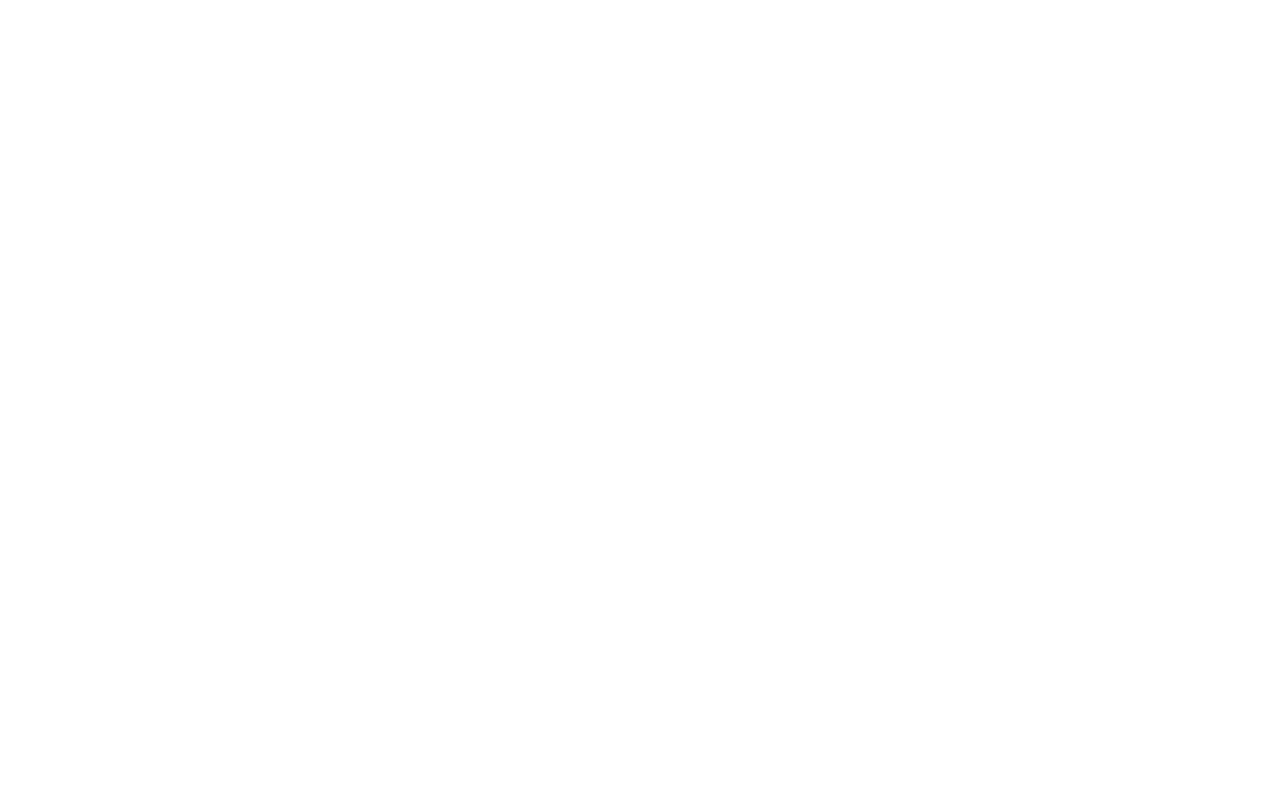
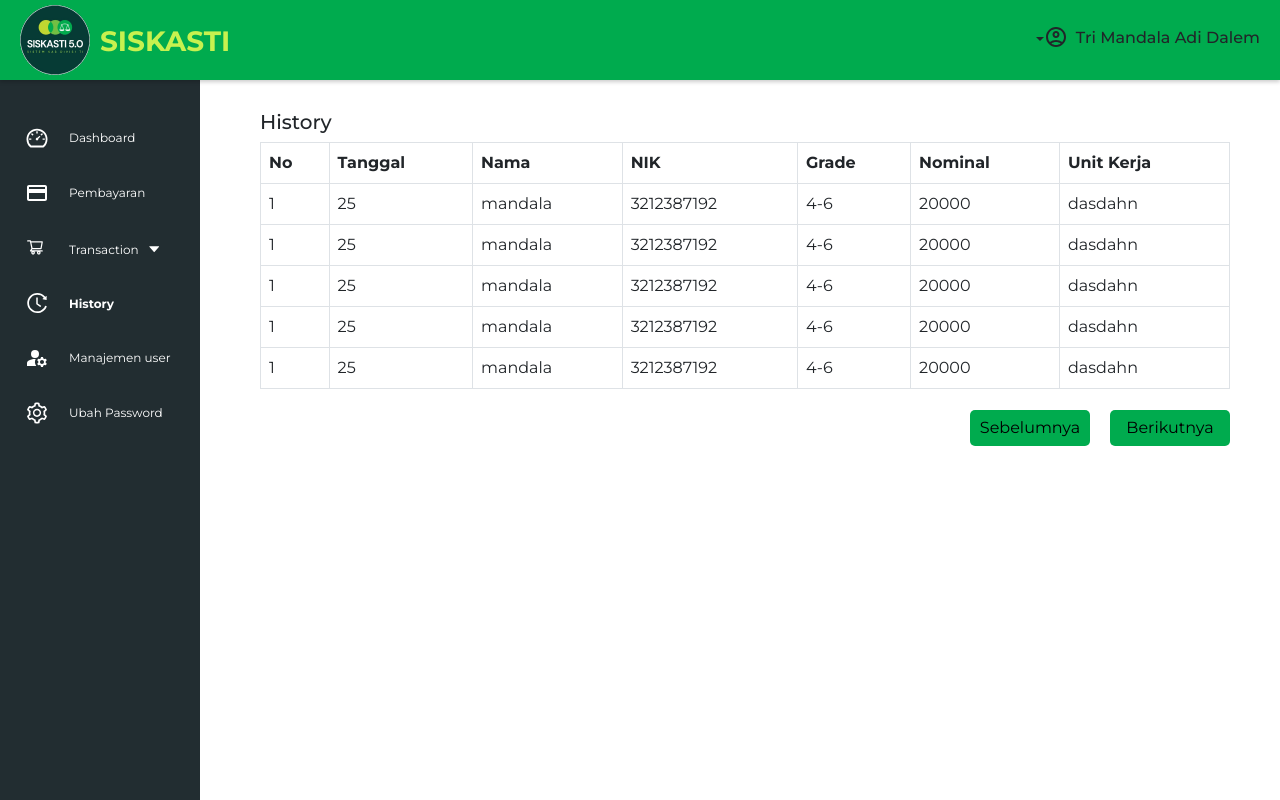
Before and after one commit to mandalaad/siskasti-react, a React (Create React App) app: page /history in a window 1280 px wide. Before the commit this address had no page. Built offline with nearby package versions, Linux system fonts and the light colour scheme.

Commit message:
add history

```diff
--- a/src/App.css
+++ b/src/App.css
@@ -8,6 +8,6 @@
 
 .content {
   margin-left: 220px;
-  margin-top: 70px;
+  margin-top: 80px;
   box-sizing: border-box;
 }
--- a/src/App.js
+++ b/src/App.js
@@ -16,6 +16,7 @@
 import Lpengeluaranbulanan from './Pages/Lpengeluaran-bulanan/Lpengeluaranbulanan';
 import Lpengeluarantahunan from './Pages/Lpengeluaran-tahunan/Lpengeluarantahunan';
 import KaryawanTransaksi from './Pages/karyawan-transaksi/KaryawanTransaksi';
+import KaryawanHistory from './Pages/karyawan-history/KaryawanHistory';
 function App() {
   return (
     <>
@@ -35,6 +36,7 @@
       <Route path='/manajemen-user' Component={Manajemen}/>
       <Route path='/ubah-password' Component={Ubahpassword}/>
       <Route path='/pembayaran' Component={KaryawanTransaksi}/>
+      <Route path='/history' Component={KaryawanHistory}/>
     </Routes>
     </>
   );
--- /dev/null
+++ b/src/Component/history-karyawan/HistoryKaryawan.css
@@ -0,0 +1,20 @@
+.tabel-history {
+  background-color: white;
+  height: auto;
+  margin-top: 10px;
+  padding: 30px 50px 20px 40px;
+}
+.tabel-history .card-body {
+  margin-left: 200px;
+}
+.tabel-history .card-body .table-responsive {
+  margin-top: 30px;
+}
+.tabel-history .buton {
+  display: flex;
+  justify-content: end;
+  gap: 20px;
+}
+.tabel-history .buton button {
+  width: 120px;
+}/*# sourceMappingURL=HistoryKaryawan.css.map */
--- /dev/null
+++ b/src/Component/history-karyawan/HistoryKaryawan.jsx
@@ -0,0 +1,129 @@
+// import axios from 'axios';
+// import React, { useEffect, useState } from 'react'
+import React, { useState } from "react"
+import { Table } from "react-bootstrap"
+import './HistoryKaryawan.css'
+
+function HistoryKaryawan() {
+  //   const [data, setData] = useState([]);
+
+  //   useEffect(() => {
+  //   // Fungsi untuk mendapatkan data dari API
+  //   const fetchData = async () => {
+  //     try {
+  //       const response = await axios.get('URL_API_ANDA');
+  //       setData(response.data);
+  //     } catch (error) {
+  //       console.log(error);
+  //     }
+  //   };
+
+  //   fetchData();
+  // }, []);
+
+  const data = [
+    { no: '1', tanggal: 25, nama: 'mandala', nik:3212387192, grade:'4-6', nominal:20000,unit:'dasdahn' },
+    { no: '1', tanggal: 25, nama: 'mandala', nik:3212387192, grade:'4-6', nominal:20000,unit:'dasdahn' },
+    { no: '1', tanggal: 25, nama: 'mandala', nik:3212387192, grade:'4-6', nominal:20000,unit:'dasdahn' },
+    { no: '1', tanggal: 25, nama: 'mandala', nik:3212387192, grade:'4-6', nominal:20000,unit:'dasdahn' },
+    { no: '1', tanggal: 25, nama: 'mandala', nik:3212387192, grade:'4-6', nominal:20000,unit:'dasdahn' },
+    { no: '1', tanggal: 25, nama: 'mandala', nik:3212387192, grade:'4-6', nominal:20000,unit:'dasdahn' },
+    { no: '1', tanggal: 25, nama: 'mandala', nik:3212387192, grade:'4-6', nominal:20000,unit:'dasdahn' },
+    { no: '1', tanggal: 25, nama: 'mandala', nik:3212387192, grade:'4-6', nominal:20000,unit:'dasdahn' },
+  ];
+
+  const itemsPerPage = 5; // Jumlah data per halaman
+  const [currentPage, setCurrentPage] = useState(1);
+
+  // Menghitung indeks data pertama dan terakhir pada halaman saat ini
+  const lastIndex = currentPage * itemsPerPage;
+  const firstIndex = lastIndex - itemsPerPage;
+  const limitedData = data.slice(firstIndex, lastIndex);
+
+  // Mengubah halaman saat tombol ditekan
+  const nextPage = () => {
+    if (currentPage < Math.ceil(data.length / itemsPerPage)) {
+      setCurrentPage(currentPage + 1);
+    }
+  };
+
+  const prevPage = () => {
+    if (currentPage > 1) {
+      setCurrentPage(currentPage - 1);
+    }
+  };
+
+  return (
+    <>
+    {/* <div className="content">
+        <div className="history">
+        <table>
+            <thead>
+                <tr>
+                <th>No</th>
+                <th>Tanggal</th>
+                <th>Nama</th>
+                <th>NIK</th>
+                <th>Grade</th>
+                <th>Nominal</th>
+                <th>Unit Kerja</th>
+                </tr>
+            </thead>
+            <tbody>
+                {data.map((item, index) => (
+                <tr key={index}>
+                    <td>{item.no}</td>
+                    <td>{item.tanggal}</td>
+                    <td>{item.nama}</td>
+                    <td>{item.nik}</td>
+                    <td>{item.grade}</td>
+                    <td>{item.nominal}</td>
+                    <td>{item.unit}</td>
+                </tr>
+                ))}
+            </tbody>
+        </table>
+        </div>
+    </div> */}
+    <div className="content">
+      <div className="tabel-history">
+      <h5>History</h5>
+      <div className="table-responsive">
+          <Table className="table table-bordered" id="dataTable" width="100%" cellspacing="0" >
+              <thead>
+                  <tr>
+                  <th>No</th>
+                  <th>Tanggal</th>
+                  <th>Nama</th>
+                  <th>NIK</th>
+                  <th>Grade</th>
+                  <th>Nominal</th>
+                  <th>Unit Kerja</th>
+                  </tr>
+              </thead>
+              <tbody>
+                {limitedData.map((item, index) => (
+                  <tr key={index}>
+                    <td>{item.no}</td>
+                    <td>{item.tanggal}</td>
+                    <td>{item.nama}</td>
+                    <td>{item.nik}</td>
+                    <td>{item.grade}</td>
+                    <td>{item.nominal}</td>
+                    <td>{item.unit}</td>
+                  </tr>
+                ))}
+              </tbody>
+          </Table>
+            <div className="buton">
+              <button onClick={prevPage}>Sebelumnya</button>
+              <button onClick={nextPage}>Berikutnya</button>
+            </div>
+      </div>
+      </div>
+    </div>
+    </>
+  )
+}
+
+export default HistoryKaryawan
--- /dev/null
+++ b/src/Component/history-karyawan/HistoryKaryawan.scss
@@ -0,0 +1,20 @@
+.tabel-history {
+    background-color: white;
+    height: auto;
+    margin-top: 10px;
+    padding: 30px 50px 20px 40px;
+    .card-body {
+        margin-left: 200px;
+        .table-responsive {
+            margin-top: 30px;
+        }
+    }
+    .buton {
+        display: flex;
+        justify-content: end;
+        gap: 20px;
+        button {
+            width: 120px;
+        }
+    }
+}
--- /dev/null
+++ b/src/Pages/karyawan-history/KaryawanHistory.jsx
@@ -0,0 +1,16 @@
+import React from 'react'
+import Sidebarr from '../../Component/Sidebar/Sidebar'
+import Navbarr from '../../Component/Navbar/Navbar'
+import HistoryKaryawan from '../../Component/history-karyawan/HistoryKaryawan'
+
+function KaryawanHistory() {
+  return (
+    <>
+    <Navbarr/>
+    <HistoryKaryawan/>
+    <Sidebarr/>
+    </>
+  )
+}
+
+export default KaryawanHistory
```
Also changed, not shown: 1 other file (tests, documents, lock files or other folders).
